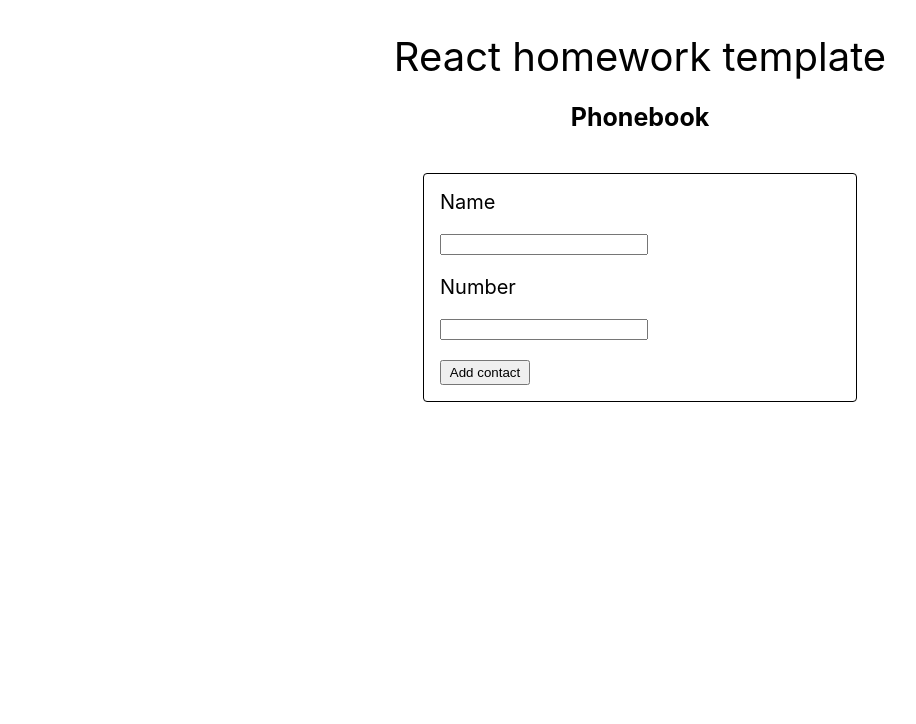
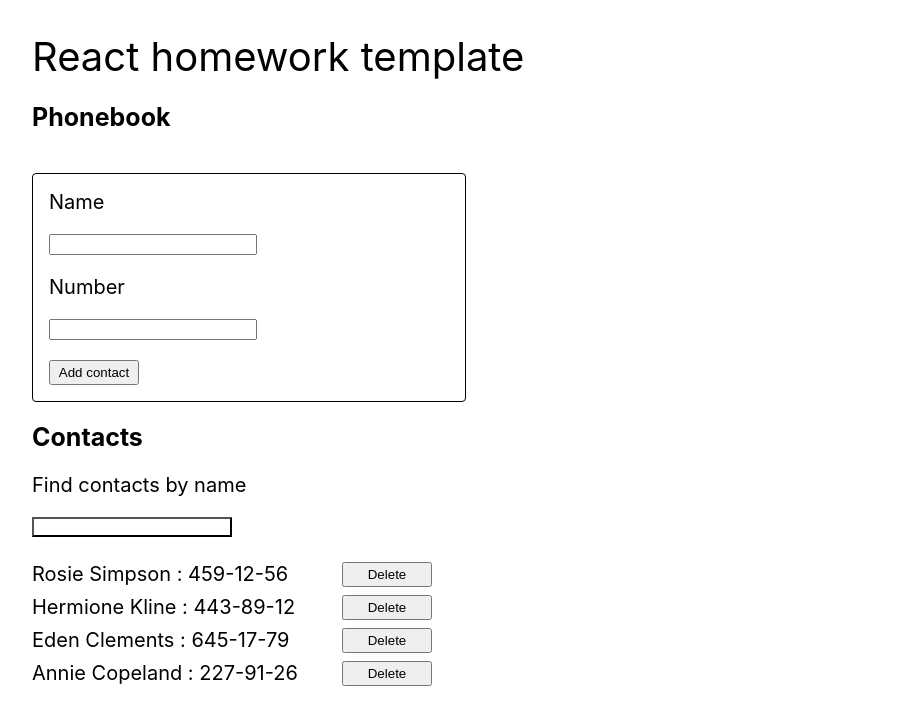
Before and after one commit to Andrii-Vekker/goit-react-hw-02-phonebook, a React (Create React App) app: page / in a window 1280 px wide. Shown: the top 724 px of the page, without its empty margins (0-916 px from the left). Built offline with nearby package versions, Linux system fonts and the light colour scheme.

Commit message:
add contact list

```diff
--- a/src/components/App.jsx
+++ b/src/components/App.jsx
@@ -2,7 +2,7 @@ import { Component } from "react";
 import { nanoid } from 'nanoid';
 
 import ContactFormrm from "./Form/ContactForm";
-import { number } from "yup";
+import ContactsList from "./ContactsList/ContactsList";
 
 
 export class App extends Component {
@@ -29,13 +29,14 @@ export class App extends Component {
           height: '100vh',
           display: 'flex',
           flexDirection: "column",
-          alignItems: 'center',
+          alignItems: 'start',
           fontSize: 40,
           color: '#010101'
         }}
       >
         React homework template
         <ContactFormrm name={name} number={number} />
+        <ContactsList contacts={contacts} />
       </div>
     );
   };
--- /dev/null
+++ b/src/components/ContactsList/ContactList.styled.js
@@ -0,0 +1,40 @@
+
+import styled from 'styled-components';
+
+export const Label = styled.label`
+display: flex;
+flex-direction: column;
+justify-content: start;
+align-items: start
+`;
+
+export const FilteredInput = styled.button`
+width: 200px;
+height: 20px;
+margin-top: 10px;
+background-color: #fff;
+:hover, :focus {
+   border: 2px solid skyblue;
+}
+`
+
+export const Span = styled.span`
+font-size: 20px;
+margin-bottom: 10px;
+`
+
+export const List = styled.ul`
+list-style: none;
+padding: 0;
+font-size: 25px
+
+`
+
+export const Item = styled.li`
+font-size: 20px;
+width: 400px;
+margin-bottom: 8px;
+display: flex;
+justify-content: space-between;
+justify-content: baseline
+`
--- a/src/components/ContactsList/ContactsList.jsx
+++ b/src/components/ContactsList/ContactsList.jsx
@@ -0,0 +1,22 @@
+import { Label, FilteredInput, Span, List, Item } from "./ContactList.styled";
+import { BtnAdd } from "components/Form/Form.styled";
+
+export default function ContactsList({ contacts }) {
+    return (
+        <>
+            <h2 style={{fontSize: "25px"}}>Contacts</h2>
+            <Label htmlFor="filter">
+                <Span>Find contacts by name</Span>
+                <FilteredInput type="text" name="filter" />
+            </Label>
+            <List>
+                {contacts.map(({ id, name, number }) => (
+
+                    <Item key={id}>{name} : {number} <BtnAdd type="button">Delete</BtnAdd></Item>
+
+
+                ))}
+            </List>
+        </>
+    );
+};
```
